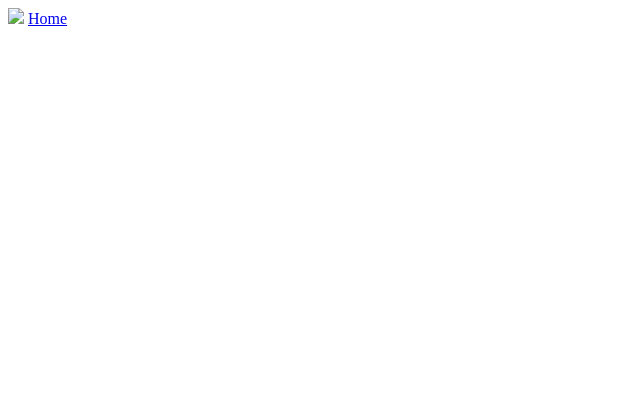
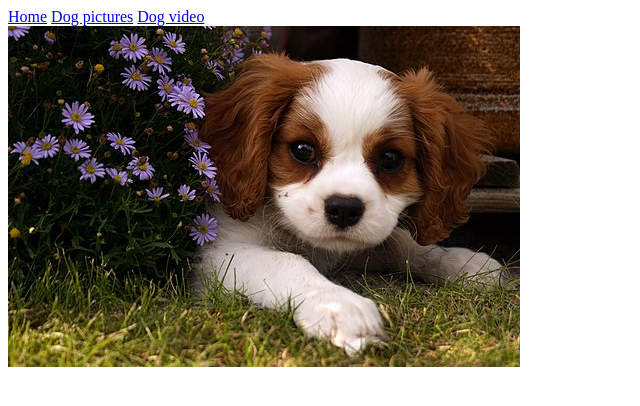
Before and after one commit to zsuzsannamangu/HTML-and-CSS-Projects, a plain HTML site: page Dog.html in a window 1280 px wide. Shown: the whole page, without its empty margins (0-640 px from the left). Drawn offline with Linux system fonts and the light colour scheme.

Commit message:
Added menu
Added a nav bar (menu) to all pages so they are all linked.

```diff
--- a/Dog.html
+++ b/Dog.html
@@ -4,7 +4,13 @@
 		<title>Dog</title>
 	</head>
 	<body>
-		<img src="Dog.html">
-		<a href="Assignment.html">Home</a>
+		<nav>
+			<a href="Assignment.html">Home</a>
+			<a href="Dog.html">Dog pictures</a>
+			<a href="Dog_Video.html">Dog video</a>
+		</nav>
+		<main>
+			<img src="Cute_dog.jpg">
+		</main>
 	</body>
 </html>
```
Also changed, not shown: Assignment.html (+5 -0 lines), Dog_Video.html (+5 -0 lines), 1 other file.
